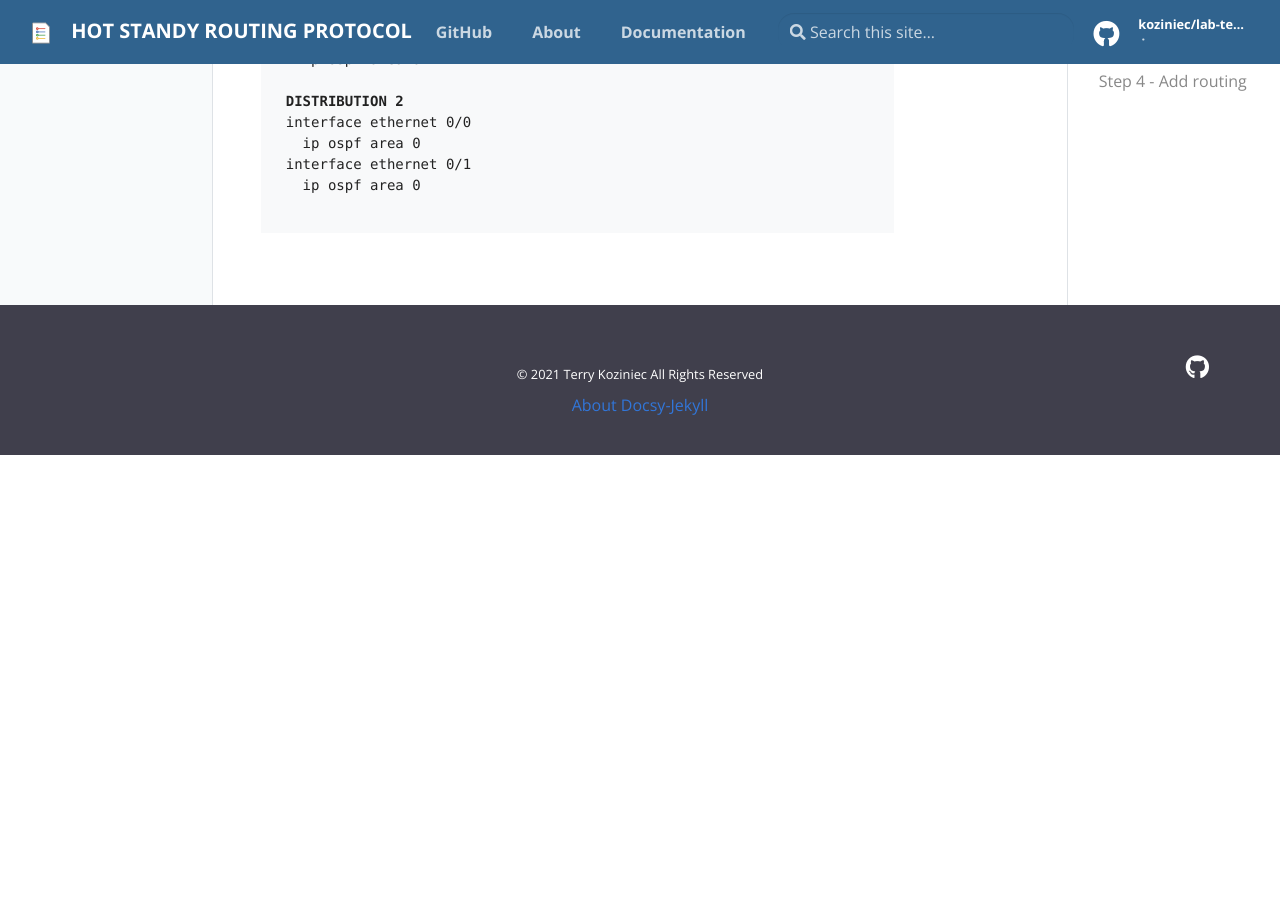
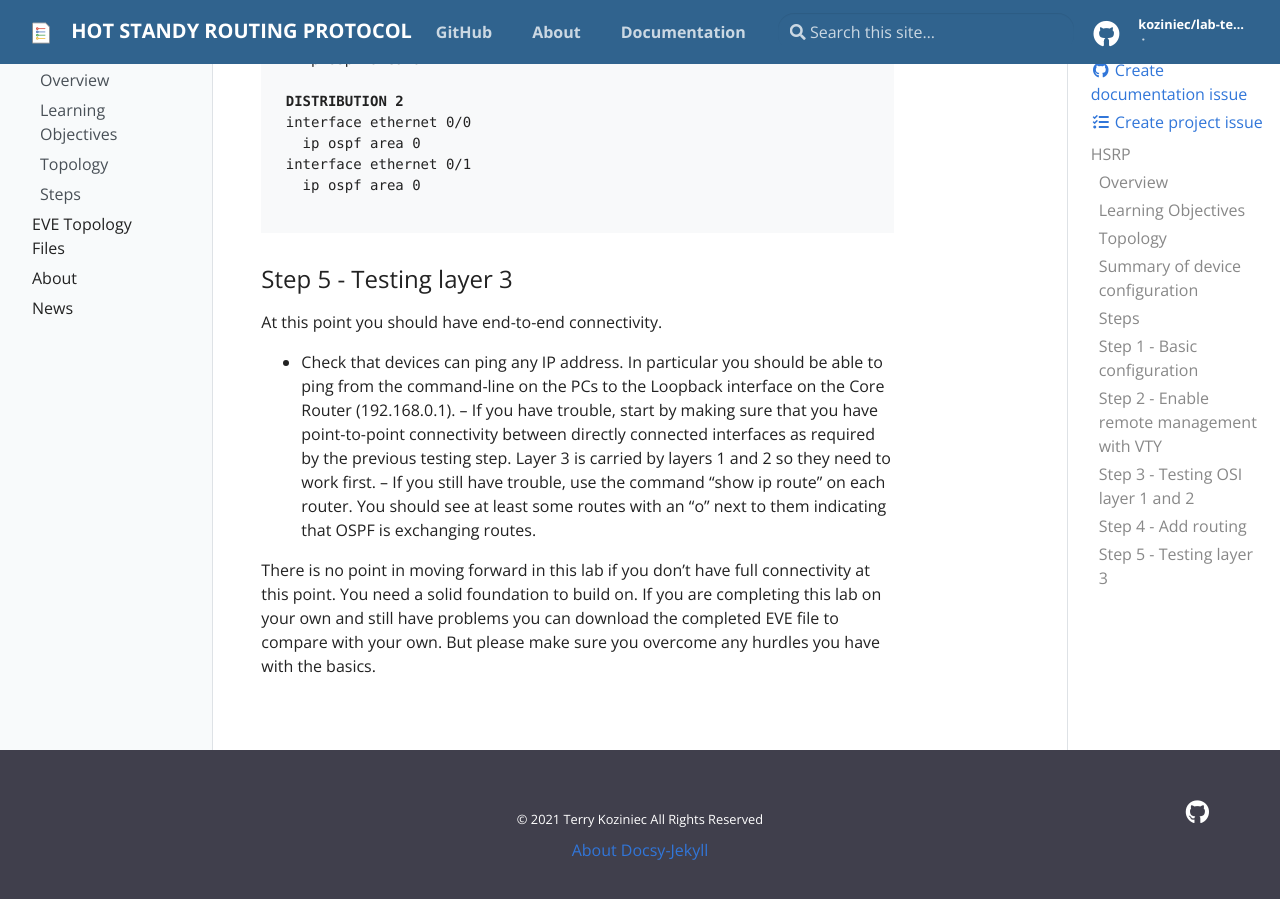
Before and after one commit to koziniec/HSRP, a Jekyll site: the page built from _docs/lab-exercise.md, in a window 1280 px wide and 900 px high, scrolled down 3307 px. Built offline with Jekyll 4.4.1, drawn with Linux system fonts in a browser that asks for light colours; before the commit the page ends 3762 px from its top, so only the background shows below that.

Commit message:
Update lab-exercise.md

```diff
--- a/_docs/lab-exercise.md
+++ b/_docs/lab-exercise.md
@@ -92,3 +92,12 @@ We will use OSPF routing in this exercise. Advertise all the networks using the
  interface ethernet 0/1
    ip ospf area 0
  </pre>
+
+### Step 5 - Testing layer 3
+At this point you should have end-to-end connectivity.
+
+- Check that devices can ping any IP address. In particular you should be able to ping from the command-line on the PCs to the Loopback interface on the Core Router (192.168.0.1).
+-- If you have trouble, start by making sure that you have point-to-point connectivity between directly connected interfaces as required by the previous testing step. Layer 3 is carried by layers 1 and 2 so they need to work first.
+-- If you still have trouble, use the command "show ip route" on each router. You should see at least some routes with an "o" next to them indicating that OSPF is exchanging routes.
+
+There is no point in moving forward in this lab if you don't have full connectivity at this point. You need a solid foundation to build on. If you are completing this lab on your own and still have problems you can download the completed EVE file to compare with your own. But please make sure you overcome any hurdles you have with the basics.
```
